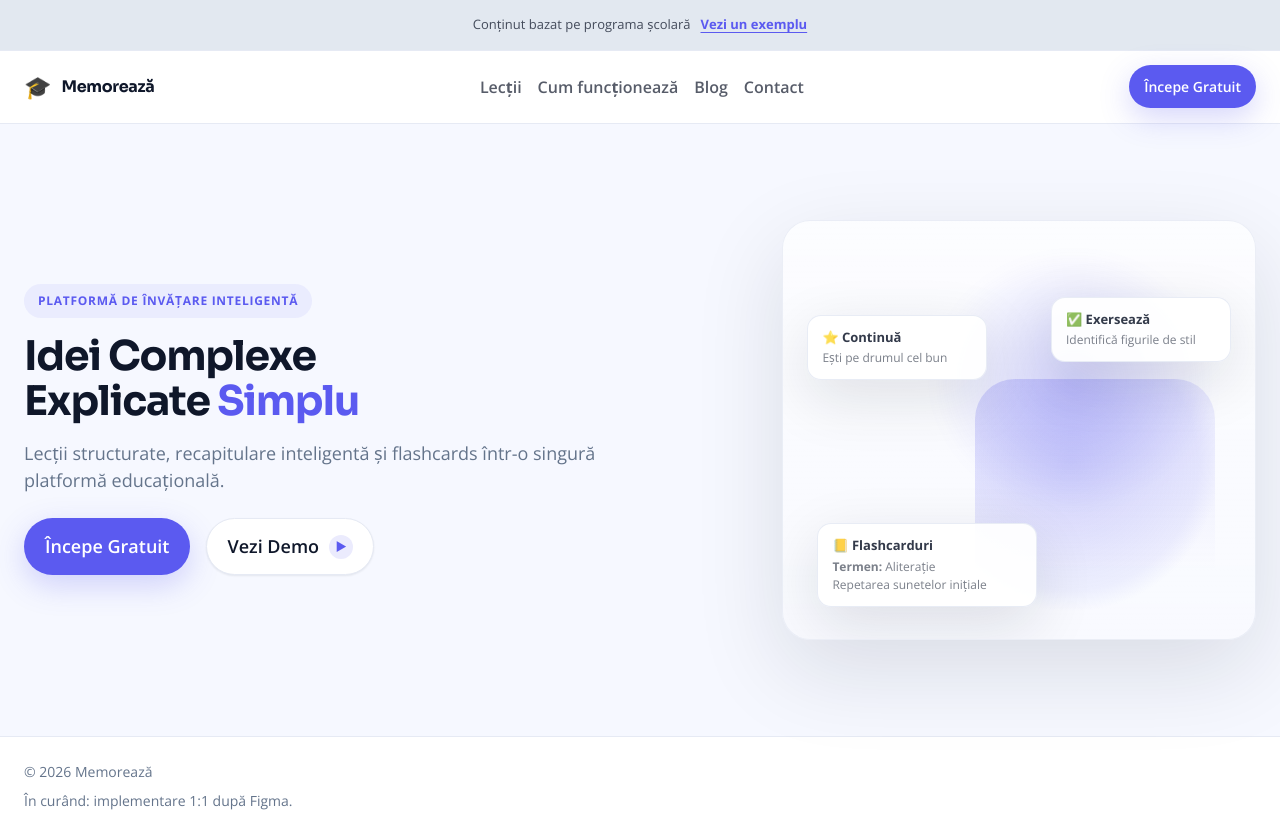
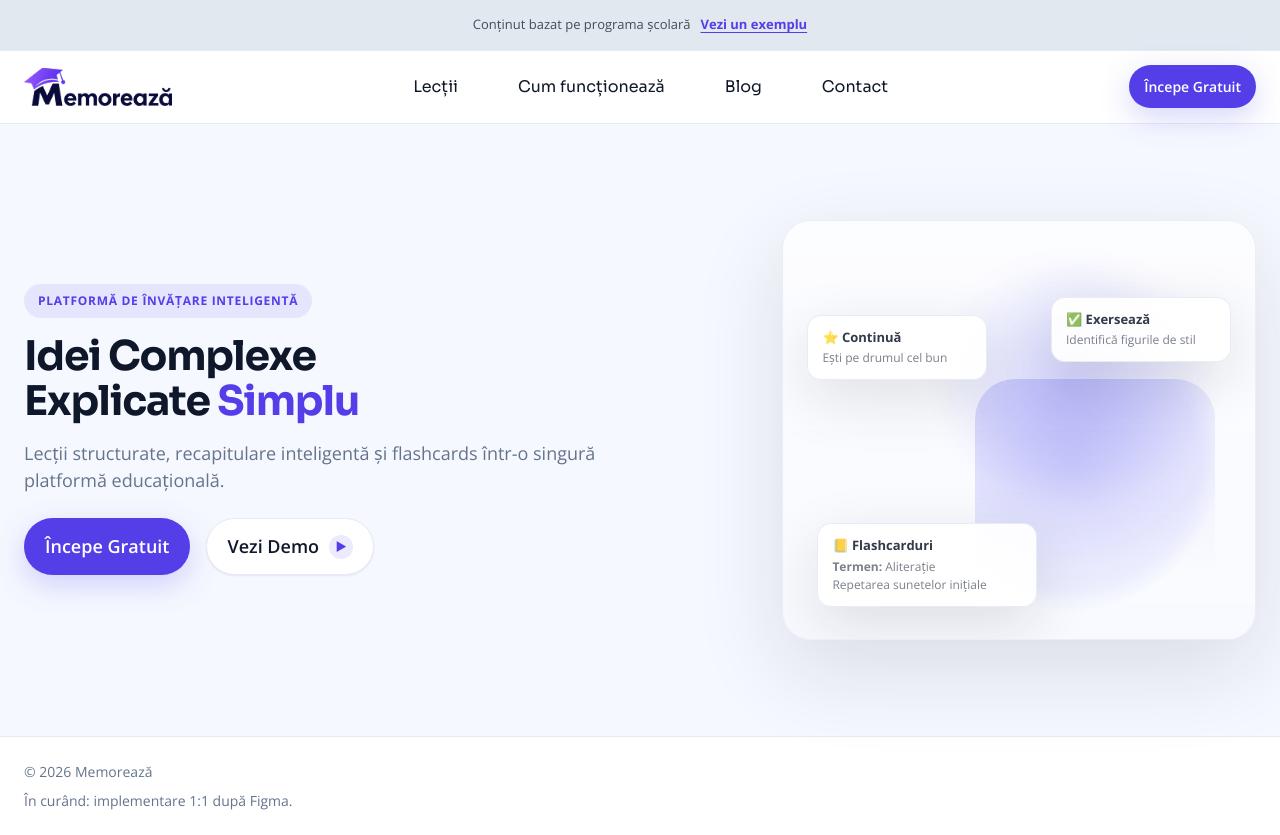
Before and after one commit to dcrysty2309/memoreaza, an Angular app: page / in a window 1280 px wide. Built offline with nearby package versions, Linux system fonts and the light colour scheme.

Commit message:
Update brand/menu styles + primary color

```diff
--- a/src/app/layout/site-header/site-header.component.html
+++ b/src/app/layout/site-header/site-header.component.html
@@ -12,8 +12,7 @@
     <app-container>
       <div class="inner">
         <a class="brand" routerLink="/" aria-label="Memorează — Acasă">
-          <span class="brand-mark" aria-hidden="true">🎓</span>
-          <span class="brand-name">Memorează</span>
+          <img class="brand-logo" src="assets/logo_memoreaza.png" alt="" aria-hidden="true" />
         </a>
 
         <nav class="nav" aria-label="Navigație principală">
--- a/src/app/layout/site-header/site-header.component.scss
+++ b/src/app/layout/site-header/site-header.component.scss
@@ -47,19 +47,15 @@
   color: var(--color-text);
 }
 
-.brand-mark {
-  font-size: 22px;
-}
-
-.brand-name {
-  font-family: var(--font-display);
-  font-weight: 800;
-  letter-spacing: -0.02em;
+.brand-logo {
+  height: 38px;
+  width: auto;
+  display: block;
 }
 
 .nav {
   display: flex;
-  gap: var(--space-4);
+  gap: 60px;
   align-items: center;
 }
 
--- a/src/styles/_components.scss
+++ b/src/styles/_components.scss
@@ -78,8 +78,8 @@
   gap: 8px;
   padding: 8px 14px;
   border-radius: var(--radius-pill);
-  background: rgba(91, 90, 240, 0.08);
-  color: rgba(91, 90, 240, 1);
+  background: color-mix(in srgb, var(--color-primary) 10%, transparent);
+  color: var(--color-primary);
   font-weight: 700;
   font-size: 12px;
   letter-spacing: 0.06em;
@@ -87,8 +87,12 @@
 }
 
 .nav-link {
-  color: rgba(15, 23, 42, 0.7);
-  font-weight: 600;
+  color: #0f172a;
+  font-family: var(--font-display);
+  font-size: 16px;
+  font-style: normal;
+  font-weight: 400;
+  line-height: normal;
 }
 
 .nav-link:hover {
--- a/src/styles/_tokens.scss
+++ b/src/styles/_tokens.scss
@@ -23,12 +23,12 @@
   --color-muted: #64748b;
   --color-border: #e6eaf4;
 
-  --color-primary: #5b5af0;
-  --color-primary-hover: #4a49e6;
+  --color-primary: #543ee8;
+  --color-primary-hover: #4632db;
   --color-primary-contrast: #ffffff;
 
-  --color-link: #5b5af0;
-  --color-link-hover: #4a49e6;
+  --color-link: var(--color-primary);
+  --color-link-hover: var(--color-primary-hover);
 
   --radius-sm: 10px;
   --radius-md: 14px;
```
Also changed, not shown: public/assets/logo_memoreaza.png (added).
